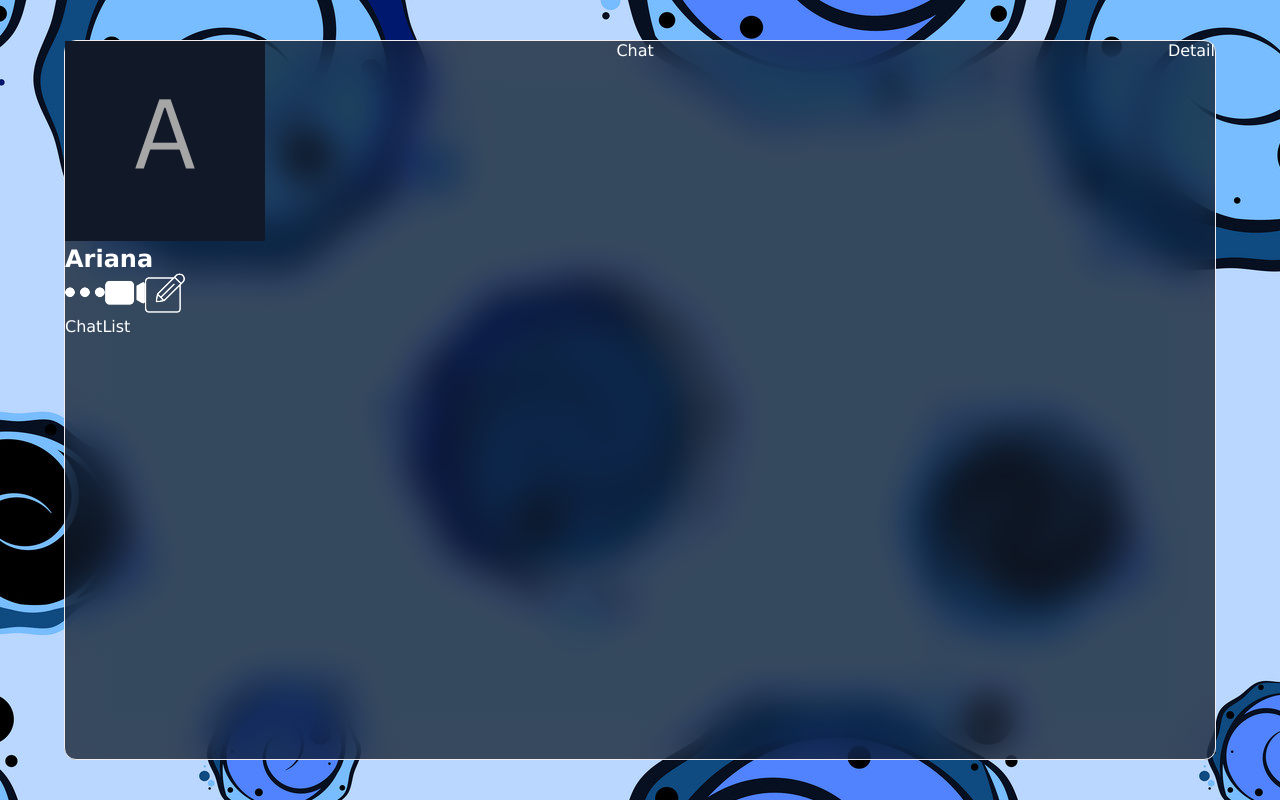
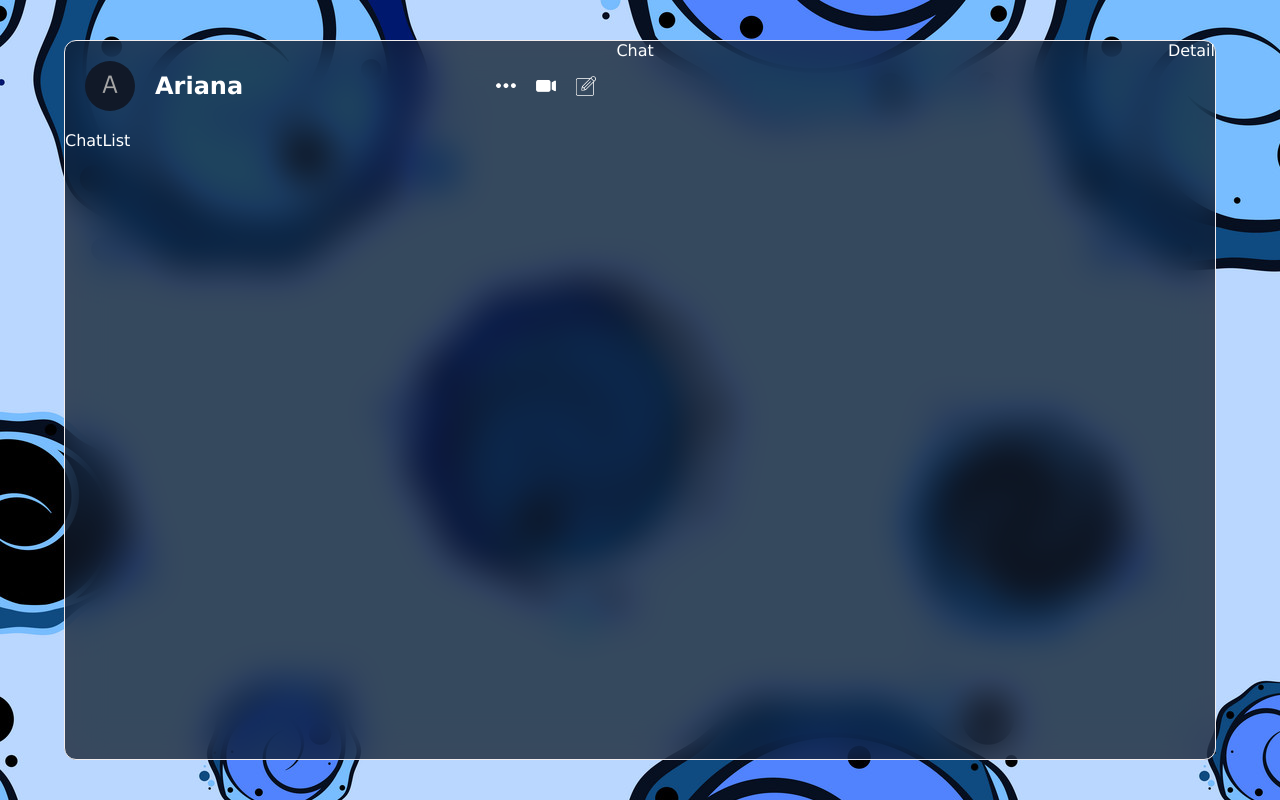
Before and after one commit to HimashaNethmini/RealTime-Chat, a React (Vite) app: page / in a window 1280 px wide. Built offline with nearby package versions, Linux system fonts and the light colour scheme.

Commit message:
added styles for user informations

```diff
--- a/src/components/list/userInfo/userInfo.css
+++ b/src/components/list/userInfo/userInfo.css
@@ -1,3 +1,31 @@
 .userInfo{
+    padding: 20px;
+    display: flex;
+    align-items: center;
+    justify-content: space-between;
+
+    .user{
+        display: flex;
+        align-items: center;
+        gap: 20px;
+
+        img {
+            width: 50px;
+            height: 50px;
+            border-radius: 50%;
+            object-fit: cover;
+        }
+    }
+
+    .icons {
+        display: flex;
+        gap: 20px;
+
+        img {
+            width: 20px;
+            height: 20px;
+            cursor: pointer;
+        }
+    }
 
 }
```
